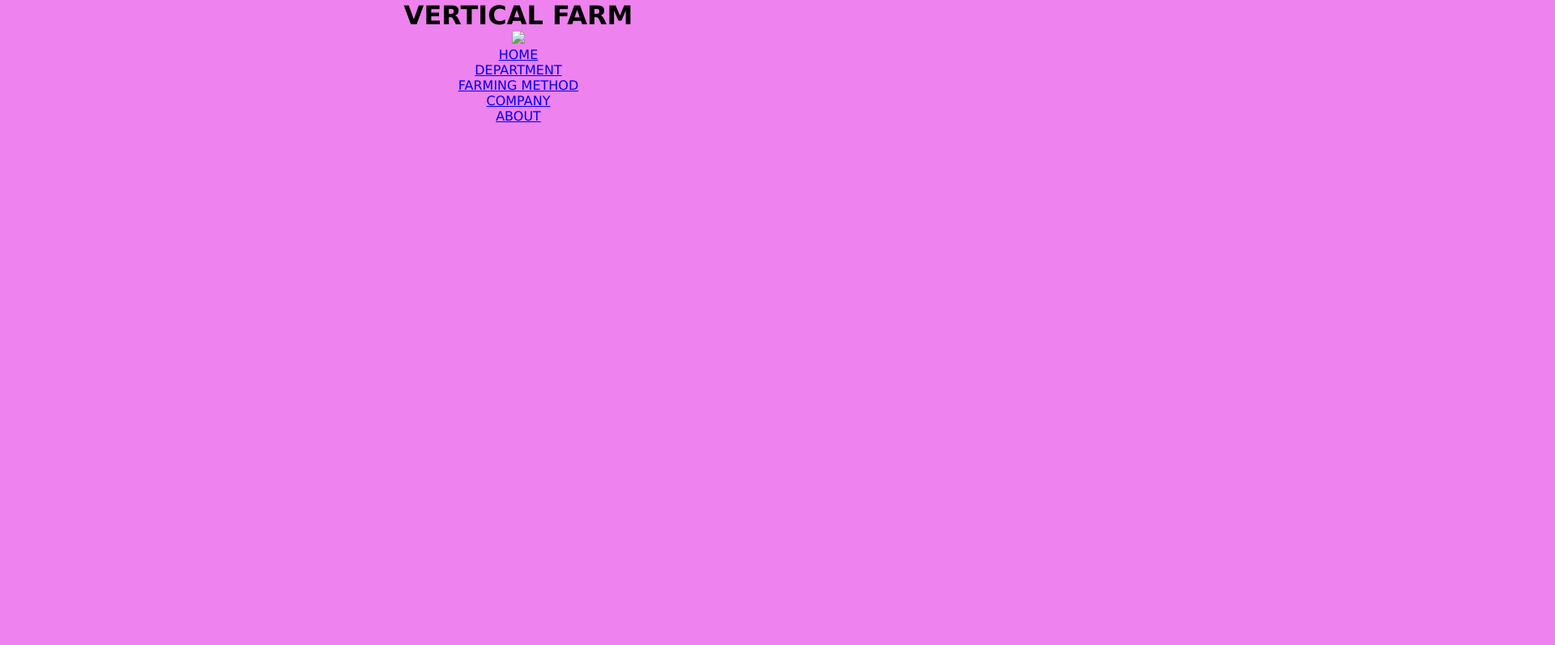
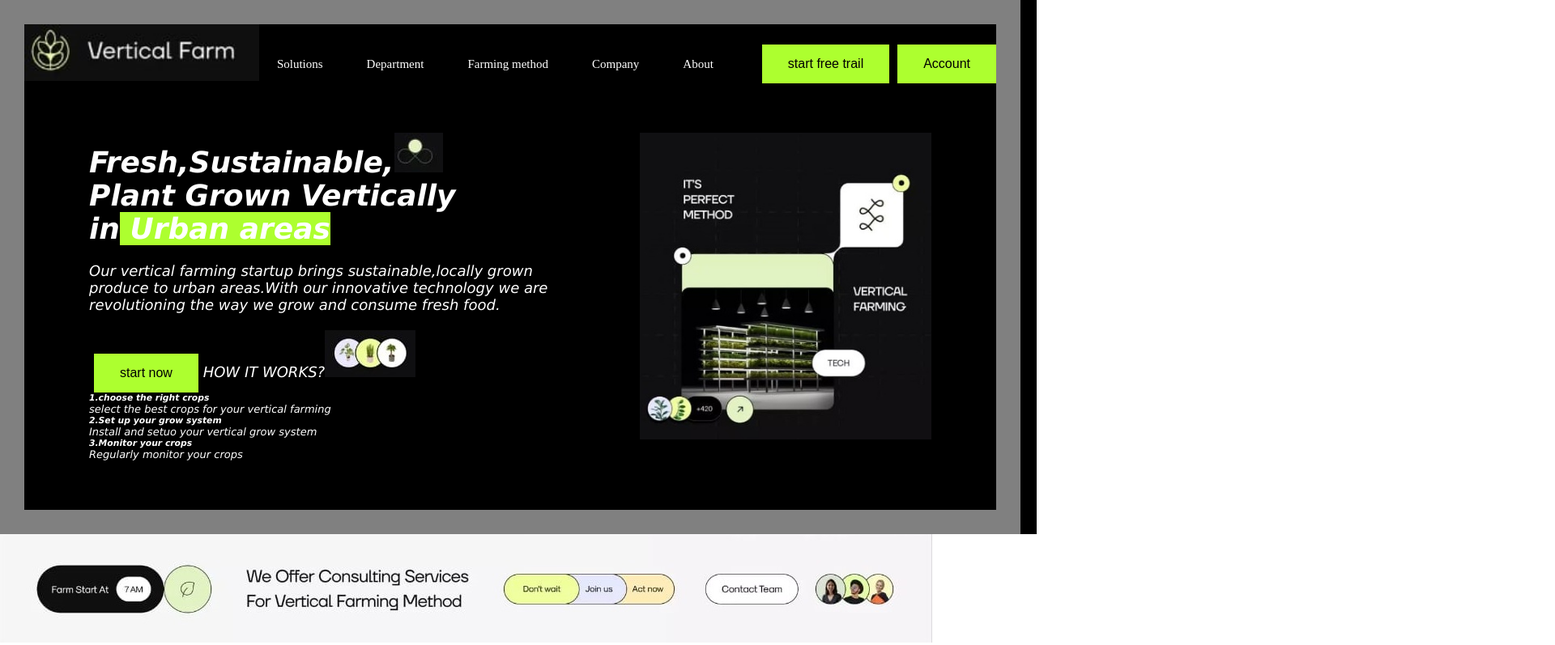
Before and after one commit to Maheswarikarthi/htmlfarm, a plain HTML site: page index.html in a window 1280 px wide. Shown: the top 797 px of the page at 81% size, 1920 px wide, since content can reach past the window. Drawn offline with Linux system fonts and the light colour scheme.

Commit message:
-Initial is done to save the file structure.

```diff
--- a/assests/css/style.css
+++ b/assests/css/style.css
@@ -1,34 +1,124 @@
 *{
-    margin: 0;
-    padding: 0;
-    font-family: Lucida Sans;
-    background-color:violet;
-    text-align: center;
+    margin:0;
+    padding:0;
 }
-.banner
+.border
 {
-    width: 100%;
-    height: 100%;
-    background-image: linear-
-    gradient(rgba(0,0,0,0.75)),(rgba(0,0,0,0.75)),url(background.jpg);
-    background-size: cover;
-    background-position: center;
+    background-color: black;
 }
-.navbar{
-    width:85%;
-    margin:auto;
-    padding: 35px 0;
-    display: flex;
-    align-items: center;
+#box1{
+    border:30px solid gray;
+    width:1200px;
+    height:600px;
 
 }
-.logo{
-    width: 120px;
-    cursor: pointer;
-}
-.navbar ul li{
-    list-style: none;
-    display: inline-block;
-    margin: 0 20px;
+#header img{
+    height:70px;
 
 }
+#header ul{
+    float:right;
+    margin-top: 25px;
+    margin-left: 10px;
+}
+#header ul li{
+    display:inline;
+    margin-right:50px;
+    margin-top: 35px;
+
+}
+#header ul li a{
+    color:white;
+    text-decoration: none;
+    font-size: 15px;
+}
+#content1
+{
+    width:50%;
+    height:450px;
+    background-color:black;
+    margin-left: 80px;
+    margin-top: 60px;
+    float:left;
+    font-size:large;
+    font-family: Verdana, Geneva, Tahoma, sans-serif;
+    font-style: italic;
+    color: white;
+    font-display: 100px;
+    font-weight:normal;
+
+}
+#content1 thicker{
+    font-size: larger;
+    color:white;
+    font-style: italic;
+    font-family:Verdana, Geneva, Tahoma, sans-serif;
+    font-display: 150px;
+    font-weight: 900;
+
+
+}
+.section1{
+    background-color: black;
+    color:white;
+    font-size:small;
+
+}
+.section2{
+    background-color: black;
+    color:white;
+    font-size:small;
+
+}
+.section3{
+    background-color: black;
+    color:white;
+    font-size:small;
+
+}
+mark{
+    background-color: greenyellow;
+    color:white;
+}
+button{
+    background-color: greenyellow;
+    border:black;
+    color:black;
+    padding:15px 32px;
+    text-align: center;
+    text-decoration: none;
+    display: inline-block;
+    font-size: 16px;
+    margin-left: 6px;
+
+}
+button box2{
+    background-color: black;
+    border:white;
+    color:white;
+    padding:15px 32px;
+    text-align: center;
+    text-decoration: none;
+    display: inline-block;
+    font-size: 16px;
+    margin-left: 8px;
+
+}
+
+#content2
+{
+    width:30%;
+    height:300px;
+    background-color:black;
+    margin-right: 80px;
+    margin-top: 60px;
+    float:right;
+}
+#content2 img{
+    width:100%;
+}
+#footer{
+    width:200%;
+    height:100px;
+
+}
--- a/index.html
+++ b/index.html
@@ -1,24 +1,63 @@
 <!DOCTYPE html>
 <html lang="en">
     <head>
-        <title>VERTICAL FARM</title>
-    <meta charset="UTF-8">
-    <meta name="viewport" content="width-device-width,initial-scale 1.0">
-    <link rel="stylesheet" href="assests/css/style.css">
-    <h1>VERTICAL FARM</h1>
+        <title>Webpage Design</title>
+        <link rel="stylesheet" type="text/css" href="assests/css/style.css">
     </head>
     <body>
-        <div class="banner">
-            <div class="nav bar">
-                <img src="logo.png" class="logo">
-                <ul>
-                    <li><a href="#">HOME</a></li>
-                    <li><a href="#">DEPARTMENT</a></li>
-                    <li><a href="#">FARMING METHOD</a></li>
-                    <li><a href="#">COMPANY</a></li>
-                    <li><a href="#">ABOUT</a></li>
-                </ul>
+        <div class="border">
+        <div id="box1">
+            <div id="header">
+                <img src="assests/css/farm.jpg"/>
+                    <ul>
+                        <li><a href="#">Solutions</a></li>
+                        <li><a href="#">Department</a></li>
+                        <li><a href="#">Farming method</a></li>
+                        <li><a href="#">Company</a></li>
+                        <li><a href="#">About</a></li>
+                        <button type="menu">start free trail</button>
+                        <button type="menu">Account</button>
+                    </ul>
+
+                </div>
+
+                <div id="content1">
+                    <h1>Fresh,Sustainable,<img src="assests/css/farm2.jpg"/><br>Plant<class="thicker"> Grown Vertically</class><br>in<mark> Urban areas</mark></h1><br>
+
+<div class="para">
+    <p>Our vertical farming startup brings sustainable,locally grown produce to urban areas.With our innovative technology we are revolutioning the way we grow and consume fresh food.</p><br>
+    <button type="button">start now</button>
+    <class="box2" button type="button">HOW IT WORKS?</button></class><img src="assests/css/farm3.jpg"/><br>
+
+</div>
+<div class="section1">
+    <h5>1.choose the right crops</h5>
+    select the best crops for your vertical farming
+</div>
+<div class="section2">
+    <h5>2.Set up your grow system</h5>
+    Install and setuo your vertical grow system
+</div>
+<div class="section3">
+    <h5>3.Monitor your crops</h5>
+    Regularly monitor your crops
+    </div>
+
+</div>
+                <div id="content2">
+                    <img src="assests/css/farm4.jpg"/>
+                    </div>
+            </div>
+        </div>
+        <div id="footer">
+            <img src="assests/css/foot.jpg"/>
+        </div>
+
+
+
             </div>
         </div>
 
+
     </body>
+</html>
```
Also changed, not shown: assests/css/farm.jpg (added), assests/css/farm2.jpg (added), assests/css/farm3.jpg (added), assests/css/farm4.jpg (added), assests/css/farm5.jpg (added), assests/css/farm6.jpg (added), assests/css/farm7.jpg (added), assests/css/foot.jpg (added).
